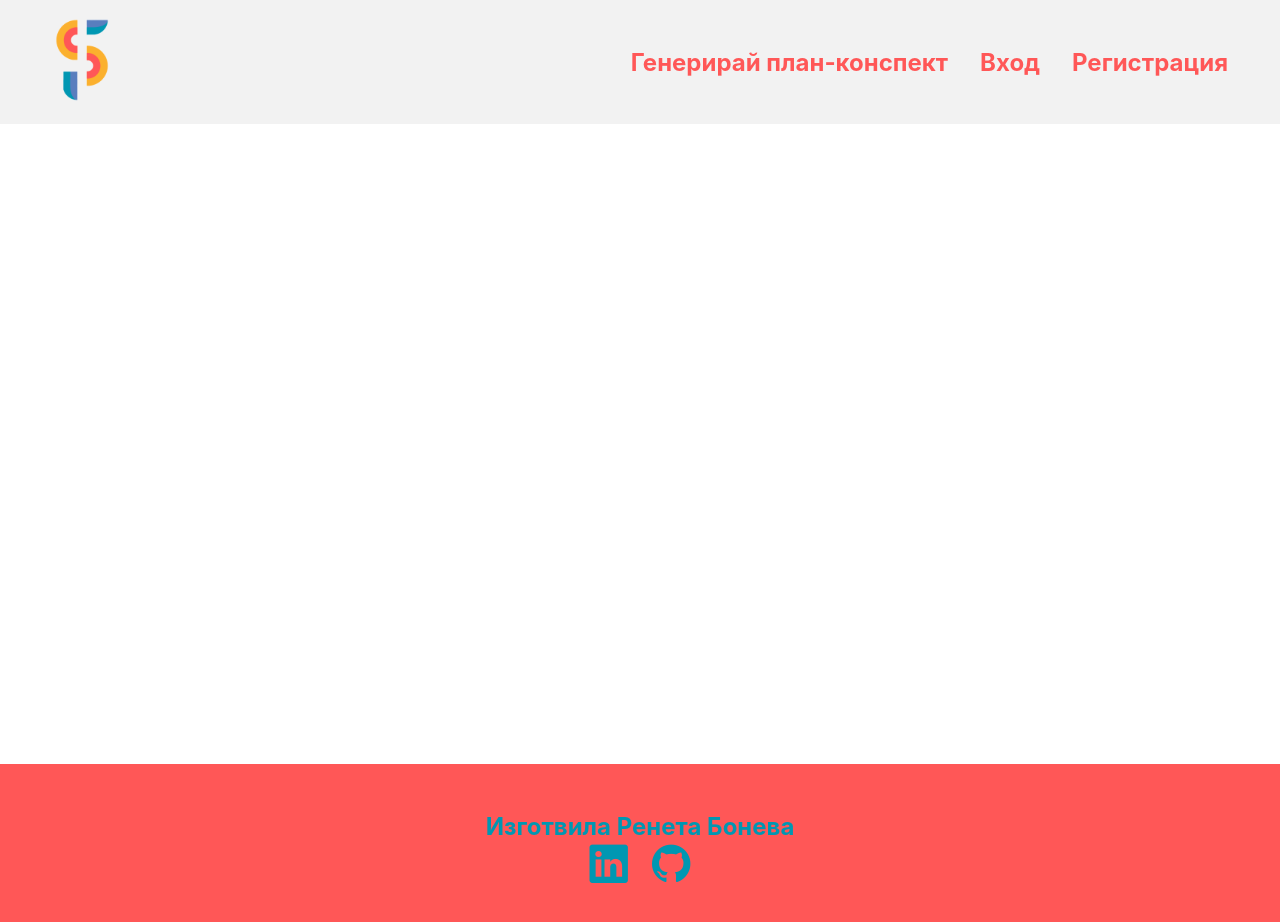
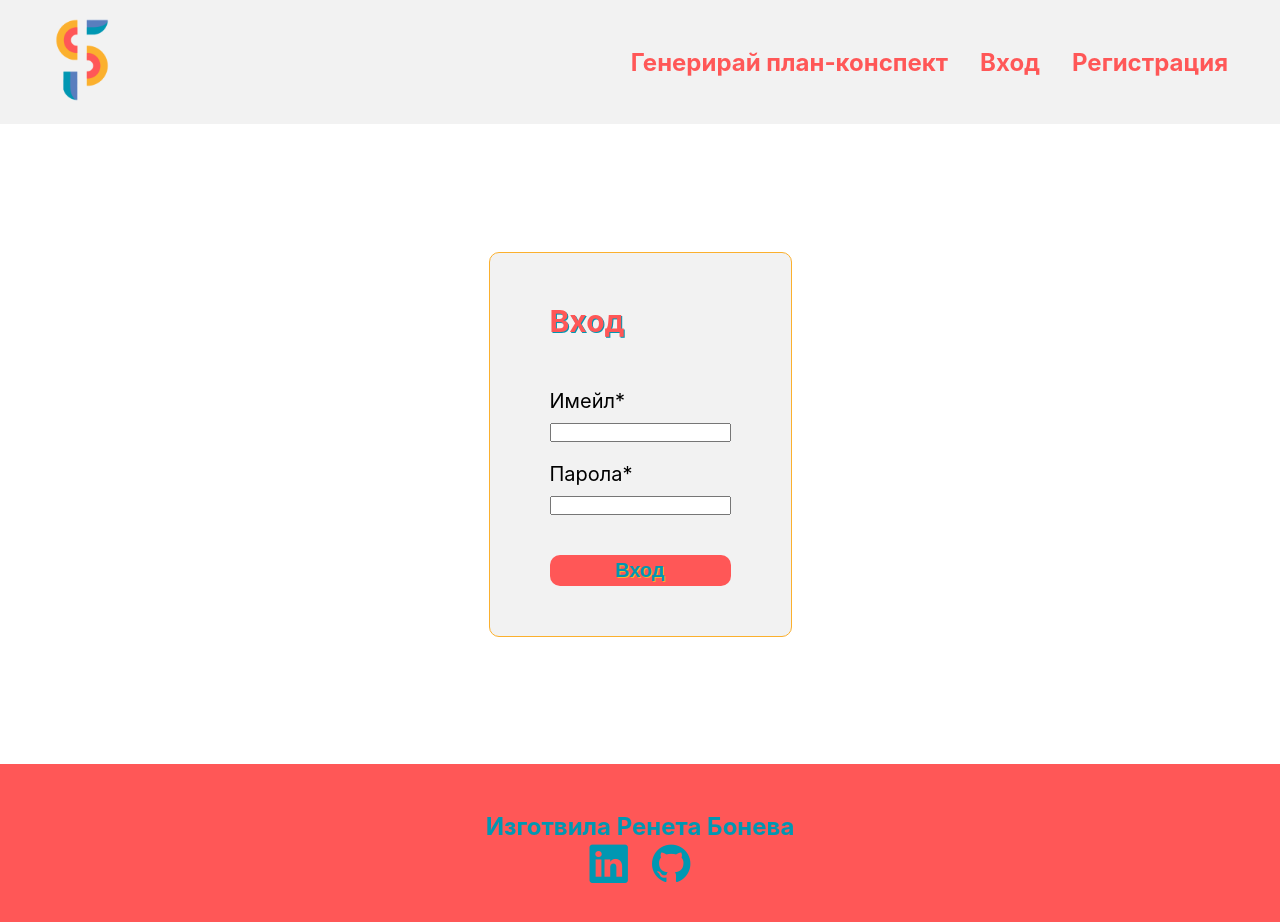
Before and after one commit to renetaBoneva/Front-end---Lesson-plan-app, a React (Create React App) app: page /login in a window 1280 px wide. Shown: the top 922 px of the page. Built offline with nearby package versions, Linux system fonts and the light colour scheme.

Commit message:
Working on login page frontend

```diff
--- a/src/App.js
+++ b/src/App.js
@@ -6,6 +6,7 @@ import { LessonPlan } from './components/LessonPlan/LessonPlan';
 import { Header } from './components/Header/Header';
 import { Home } from './components/Home/Home';
 import { Footer } from './components/Footer/Footer';
+import { Login } from './components/User/Login/Login';
 
 function App() {
   return (
@@ -18,12 +19,15 @@ function App() {
           {/* stranica za registraciq */}
           {/* stranica za login */}
           {/* put za logout */}
-          <Route path='/generate-lesson-plan' element={<LessonPlan/>} />
-          <Route path='/' element={<Home/>} />
-          <Route path='/home' element={<Home/>} />
+          <Route path='/' element={<Home />} />
+          <Route path='/home' element={<Home />} />
+          <Route path='/generate-lesson-plan' element={<LessonPlan />} />
+
+          <Route path='/login' element={<Login />} />
+
         </Routes>
       </div>
-      <Footer/>
+      <Footer />
     </>
   );
 }
--- /dev/null
+++ b/src/components/User/Login/Login.css
@@ -0,0 +1,19 @@
+#loginForm {
+    min-width: 90%;
+    background: #F2F2F2;
+    border-radius: 0.5em;
+    padding: 2.5em 3em;
+    border: 1px solid #fbb02e;
+}
+
+#loginForm h2 {
+    color: #ff5757;
+    text-shadow: 1px 1px 0 #0097b2;
+}
+
+@media (max-width: 680px) {
+    #loginForm {
+        width: 90vw;
+        padding: 1.5em 1em;
+    }
+}
--- /dev/null
+++ b/src/components/User/Login/Login.js
@@ -0,0 +1,40 @@
+import './Login.css';
+
+export function Login() {
+    return (
+        <div className="wrapper">
+            <form id='loginForm'>
+                <h2>Вход</h2>
+
+                <label htmlFor="email">Имейл<span className="requiredStart">*</span></label>
+                <input
+                    type="email"
+                    name="email"
+                // value={values.theme}
+                // onChange={handleChange}
+                // onBlur={handleIsValid}
+                />
+                {/* {errors.theme && <p className="errP">{errors.theme}</p>} */}
+
+
+                <label htmlFor="password">Парола<span className="requiredStart">*</span></label>
+                <input
+                    type="password"
+                    name="password"
+                // value={values.theme}
+                // onChange={handleChange}
+                // onBlur={handleIsValid}
+                />
+                {/* {errors.theme && <p className="errP">{errors.theme}</p>} */}
+
+
+
+                <button className="submitBtn btn2" type="submit"
+                // disabled={!isTouched || (errors.class || errors.course || errors.theme)}
+                >
+                    Вход
+                </button>
+            </form>
+        </div>
+    );
+}
```
